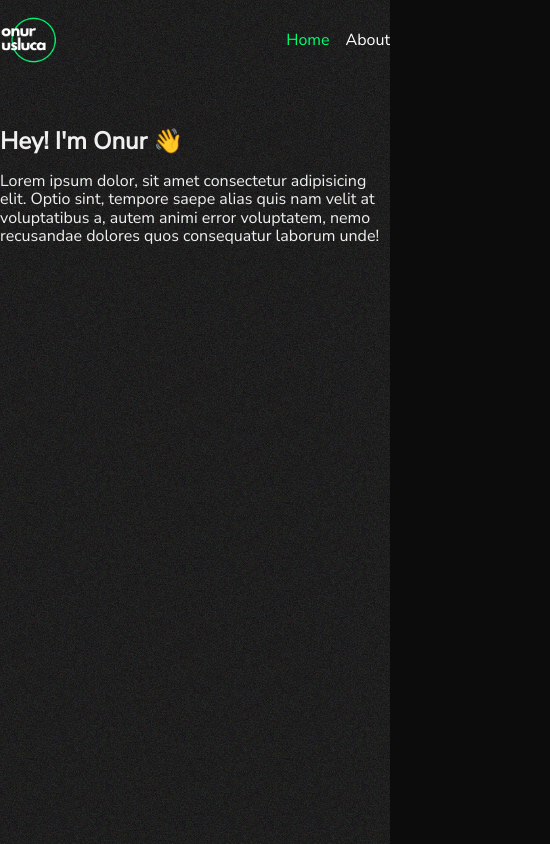
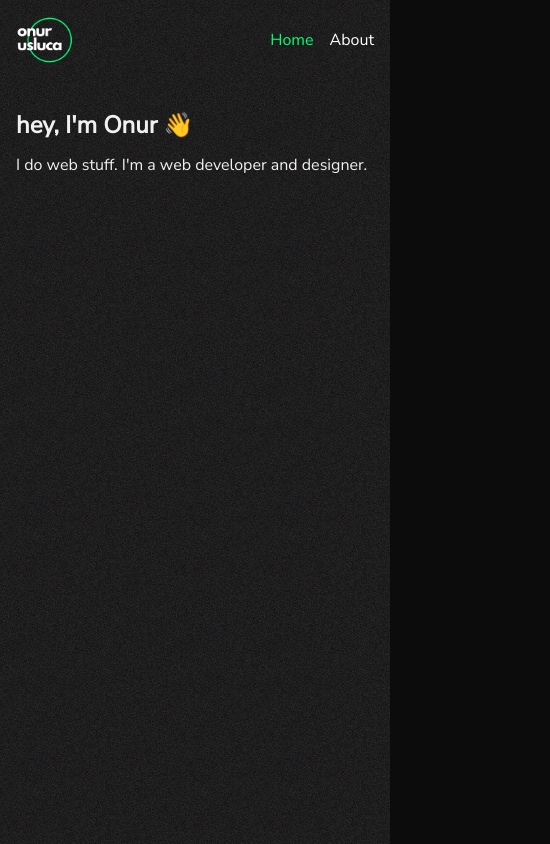
Before and after one commit to onurusluca/portfolio-v3, a SvelteKit app: page / in a window 390 px wide. Shown: the whole page, 550 px wide, since content can reach past the window. Built offline with nearby package versions, Linux system fonts and the light colour scheme.

Commit message:
minor fixes

```diff
--- a/src/lib/images/blob.svelte
+++ b/src/lib/images/blob.svelte
@@ -5,7 +5,7 @@
 	width="100%"
 	id="blobSvg"
 	style="opacity: 1;"
-	filter="blur(7.6px)"
+	filter="blur(20px)"
 	transform="rotate(0)"
 >
 	<defs>
--- a/src/routes/+layout.svelte
+++ b/src/routes/+layout.svelte
@@ -18,21 +18,28 @@
 <style lang="scss">
 	.app {
 		position: relative;
-		width: 768px;
+		width: 700px;
 
 		.blob {
 			position: absolute;
-			right: 0;
+			right: -5rem;
 			top: 5rem;
 
-			width: 30rem;
-			height: 30rem;
+			width: 35rem;
+			height: 35rem;
 			z-index: -2;
-			opacity: 0.2;
+			opacity: 0.3;
 		}
 
 		@media (max-width: 768px) {
 			width: 100vw;
+			padding: 1rem;
+
+			.blob {
+				width: 30rem;
+				height: 30rem;
+				right: -10rem;
+			}
 		}
 	}
 </style>
--- a/src/routes/+page.svelte
+++ b/src/routes/+page.svelte
@@ -7,12 +7,10 @@
 </svelte:head>
 
 <section class="main">
-	<h1>Hey! I'm Onur 👋</h1>
-	<p>
-		Lorem ipsum dolor, sit amet consectetur adipisicing elit. Optio sint, tempore saepe alias quis
-		nam velit at voluptatibus a, autem animi error voluptatem, nemo recusandae dolores quos
-		consequatur laborum unde!
-	</p>
+	<h1>hey, I'm Onur 👋</h1>
+	<p>I do web stuff. I'm a web developer and designer.</p>
+
+	<br />
 </section>
 
 <style lang="scss">
--- a/src/routes/Header.svelte
+++ b/src/routes/Header.svelte
@@ -74,5 +74,9 @@
 				}
 			}
 		}
+
+		@media (max-width: 768px) {
+			height: max-content;
+		}
 	}
 </style>
```
Also changed, not shown: 1 other file (tests, documents, lock files or other folders).
